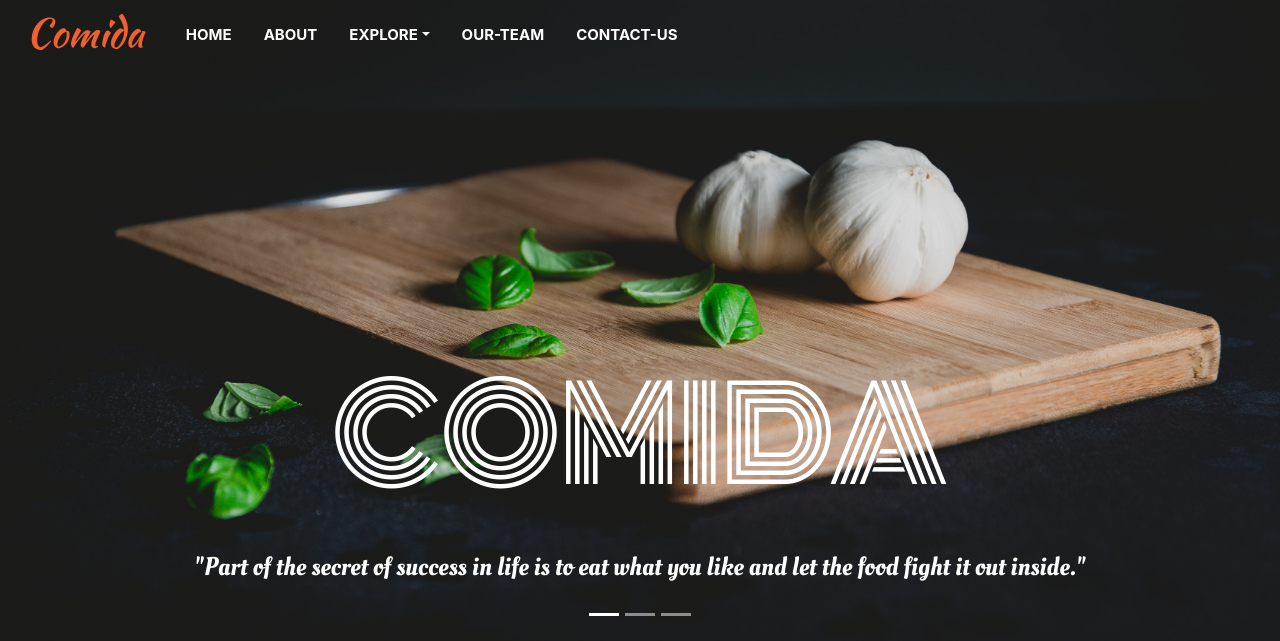
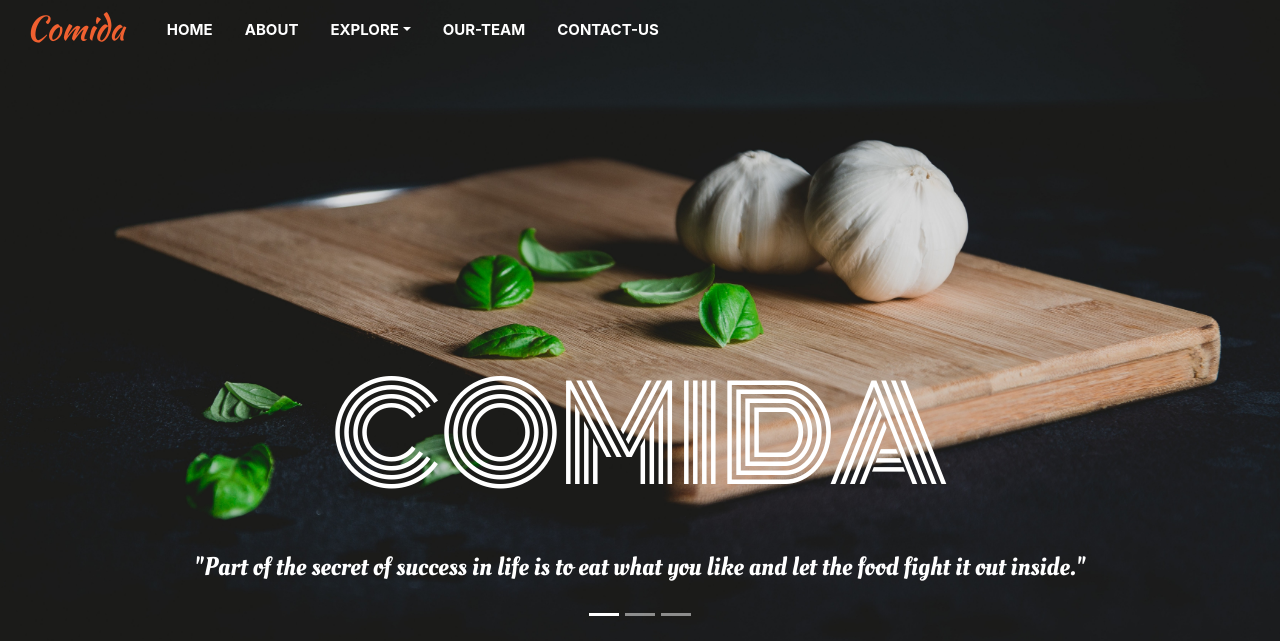
Before and after one commit to Bhavya00/Comida, a PHP site: page / in a window 1280 px wide. Shown: the top 641 px of the page. Run offline with PHP 8.4, Linux system fonts and the light colour scheme; some libraries are stand-ins or nearby versions.

Commit message:
Modified CSS

```diff
--- a/css/style.css
+++ b/css/style.css
@@ -91,7 +91,7 @@ body {
 
 #mainNavbar .navbar-brand{
     color: #f06030;
-    font-size: 2.5rem;
+    font-size: 2.1rem;
     font-weight: 100;
     padding: 3px 10px 0 10px;
 
```
